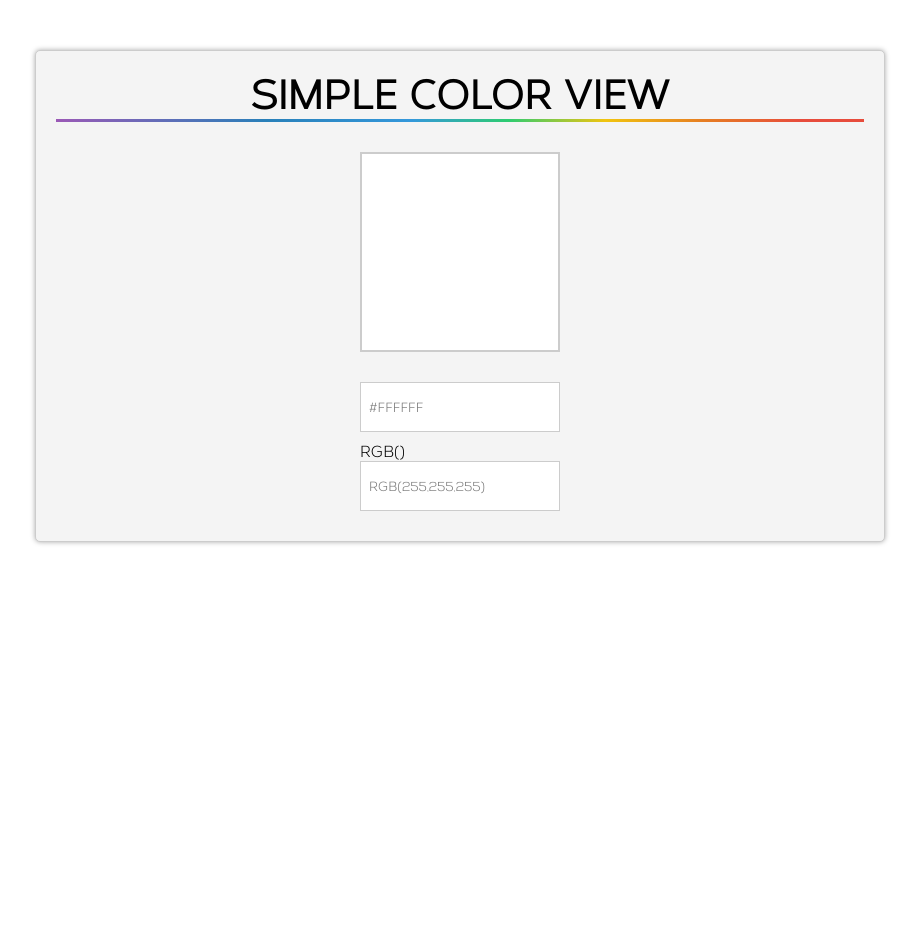
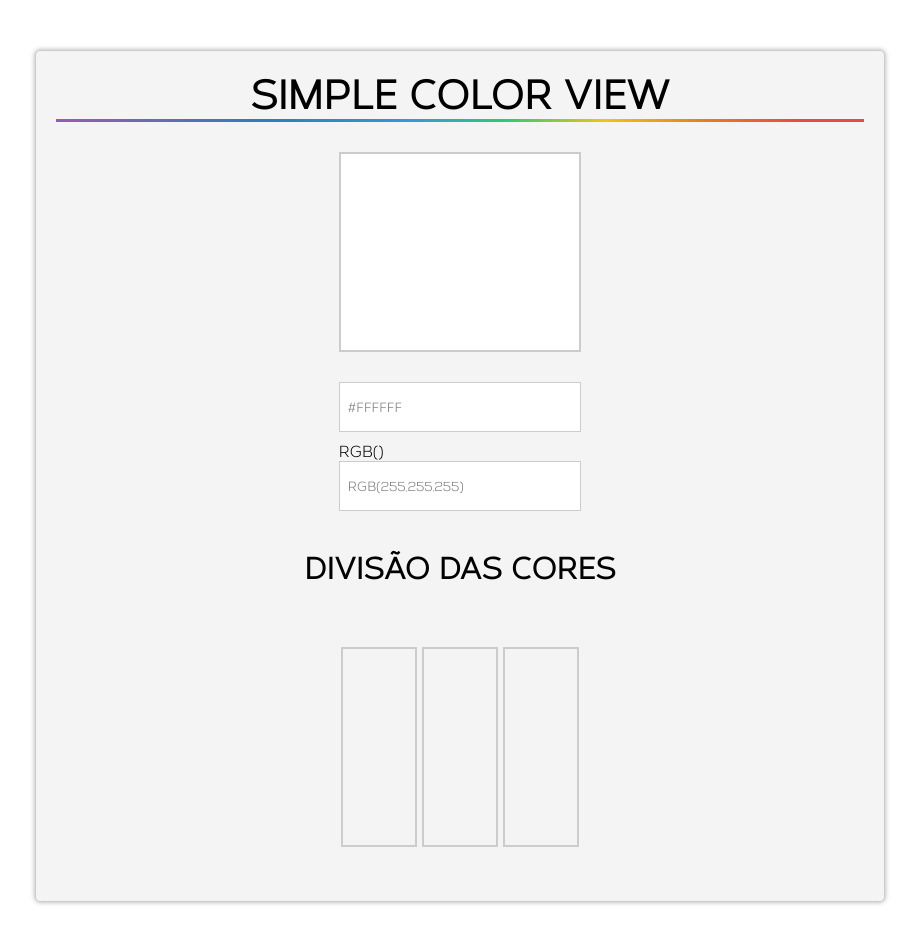
Before and after one commit to IgorSousaFront/simple-color-picker, a plain HTML site: page index.html in a window 1280 px wide. Shown: the whole page, without its empty margins (180-1099 px from the left). Before the commit the page ends 800 px from the top, so only its background shows below. Drawn offline with Linux system fonts and the light colour scheme.

Commit message:
Adicionando divisão de cores em hexadecimal

```diff
--- a/assets/css/style.css
+++ b/assets/css/style.css
@@ -35,8 +35,8 @@
 	margin-bottom: 10px
 }
 
-.content .box-color, .content form{
-	width: 200px;
+.content .box-color, .content form, .content .result{
+	width: 30%;
 	height: 200px;
 	border: 2px solid #ccc;
 	margin: 30px auto;
@@ -49,6 +49,29 @@
 	background-color: transparent;
 	height: auto;
 	margin-bottom: 0;
+}
+
+.color-box-3{
+	text-align: center;
+}
+
+.color-box-3 .result-content{
+	width:30%;
+	margin: 0 auto;
+}
+
+.color-box-3 header{
+    margin: 30px 0;
+}
+
+.color-box-3 header:after{
+    display: none;
+}
+
+.content .result{
+	background-color: transparent;
+	width: 31.55%;
+	display: inline-block;
 }
 
 .content form input{
--- a/assets/js/form-color.js
+++ b/assets/js/form-color.js
@@ -2,6 +2,7 @@ $(document).ready(function(){
 	$('.getColor').keyup(function(){
 		var getColor = $('.getColor').val();
 		var setColor = $('.box-color').css('background-color');
+		var colorLength = getColor.length;
 
 		$('.box-color').css('background-color', getColor);
 		$('.setColor').val(setColor);
@@ -10,6 +11,19 @@ $(document).ready(function(){
 			$('.box-color').css('background-color', '#fff');
 			$('.setColor').val('');
 		};
+		if (colorLength == 7){
+			var red = getColor.substring(1, 3);
+			var redBox = '#' + red + "0000";
+			$('.red').css('background-color', redBox);
 
+			var green = getColor.substring(3, 5);
+			var greenBox = '#00' + green + "00";
+			$('.green').css('background-color', greenBox);
+
+			var blue = getColor.substring(5, 7);
+			var blueBox = '#0000' + blue;
+			$('.blue').css('background-color', blueBox);
+		};
 	});
+
 });
--- a/index.html
+++ b/index.html
@@ -13,12 +13,26 @@
             <header>
                 <h1>simple color view</h1>
             </header>
+
             <div class="box-color"></div>
+
             <form>
                 <input class="getColor" type="text" placeholder="#ffffff">
                 <label for="result">RGB()</label>
                 <input class="setColor" name="result" type="text" placeholder="rgb(255,255,255)">
             </form>
+
+            <div class="color-box-3">
+                <header>
+                    <h2>Divisão das cores</h2>
+                </header>
+
+                <div class="result-content">
+                    <div class="result red"></div>
+                    <div class="result green"></div>
+                    <div class="result blue"></div>
+                </div>
+            </div>
         </div>
     </body>
 </html>
```
Lines whose indentation alone changed are shown as unchanged.
